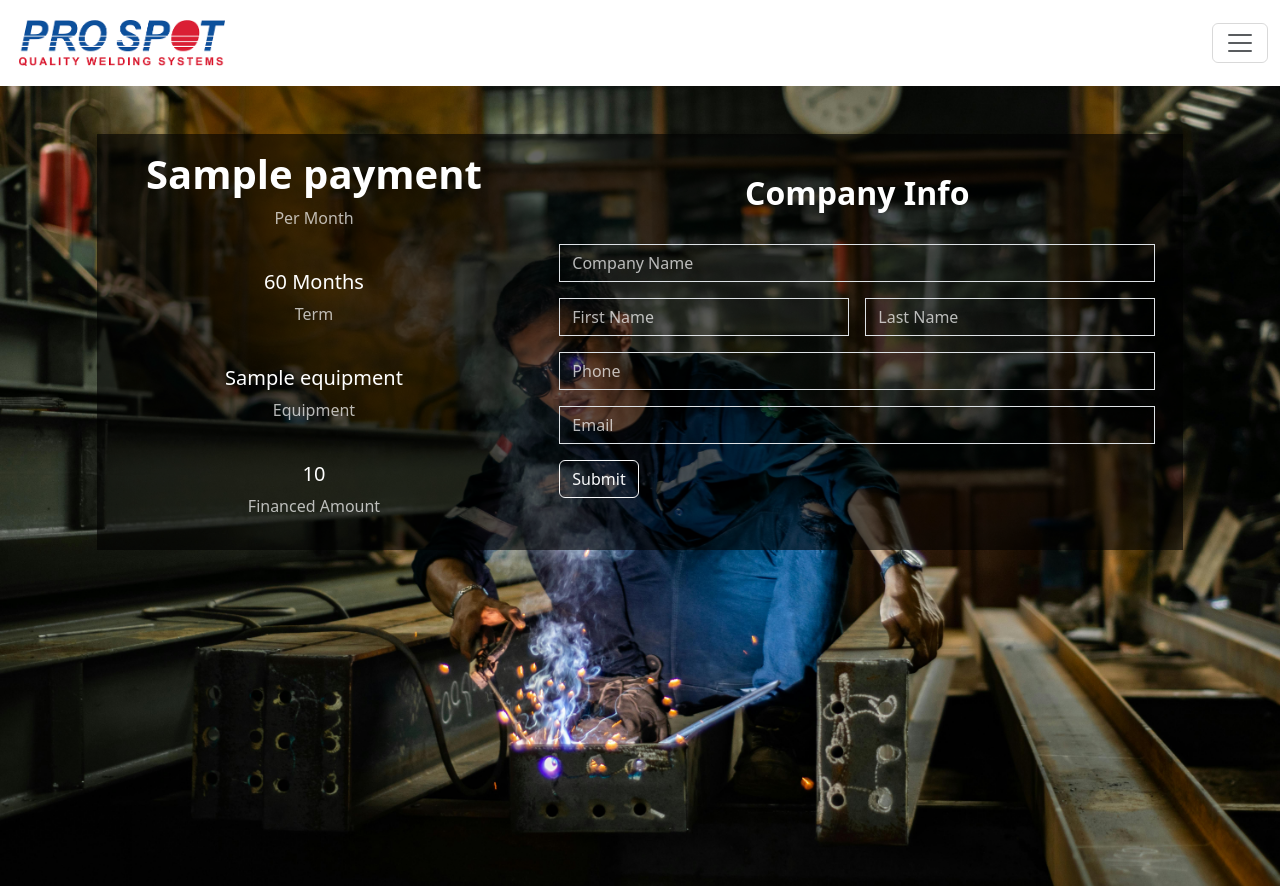
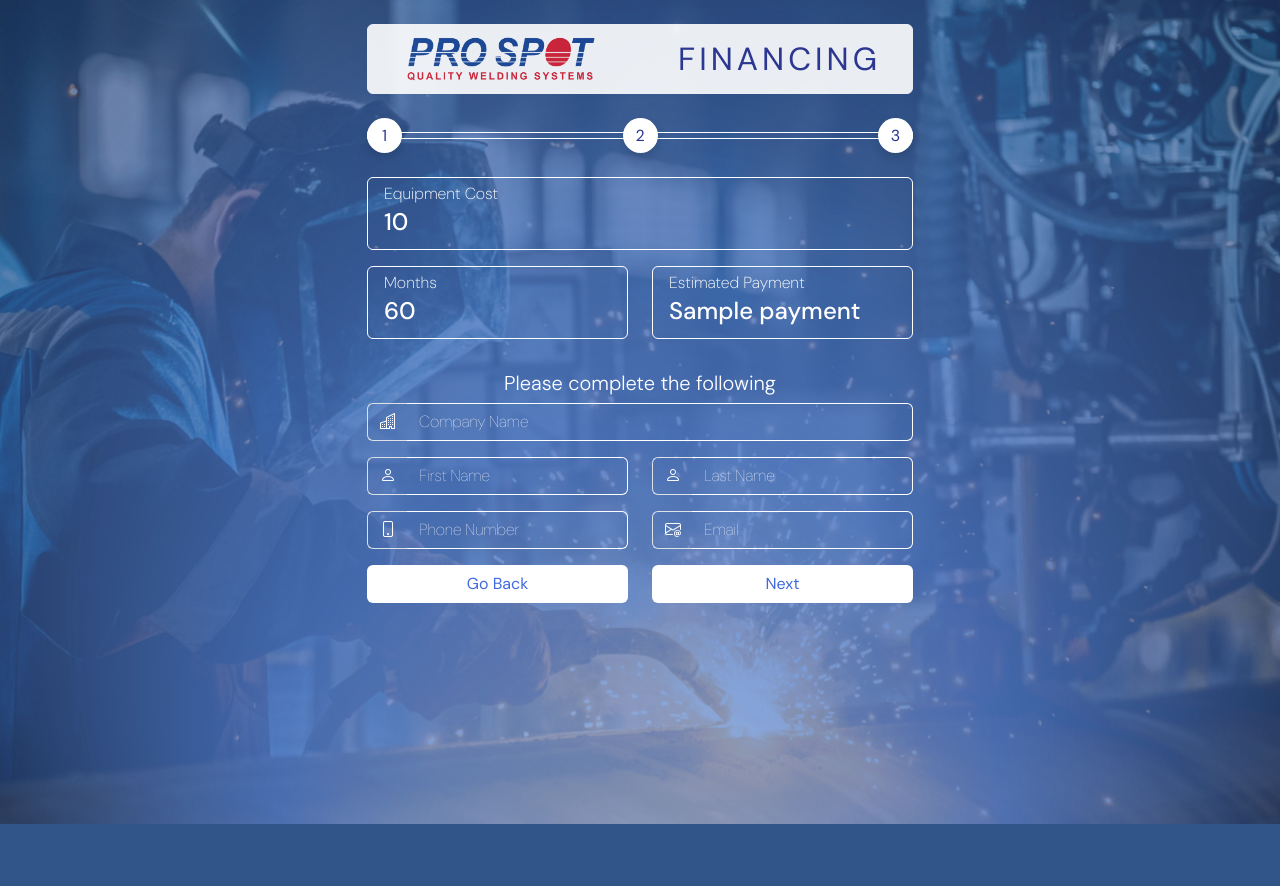
Before and after one commit to sfsportsfan/VendorApp, a Flask app: template templates/prospot.html in a window 1280 px wide. After the commit the page ends 824 px from the top, so only its background shows below. Run offline with Flask 3, Linux system fonts and the light colour scheme; the template is opened without the code that fills it: most values are stand-ins (such as "Sample title", 1, 10 or a date in 2020).

Commit message:
design update

```diff
--- a/main.py
+++ b/main.py
@@ -1,4 +1,4 @@
-from flask import Flask, render_template, request
+from flask import Flask, render_template, request, redirect, url_for
 import requests
 from consumer_details import CONSUMER_KEY, CONSUMER_SECRET, USERNAME, PASSWORD
 from bs4 import BeautifulSoup
@@ -31,49 +31,55 @@ def calculate_monthly_payment(amount, interest_rate=9.25, term=60):
         return amount / term
 
     payment = amount * (monthly_rate * (1 + monthly_rate) ** term) / ((1 + monthly_rate) ** term - 1)
-    formatted_payment = f"${payment:.2f}"
+    formatted_payment = f"${payment:,.0f}"
 
     return formatted_payment
 
 @app.route("/", methods=["GET", "POST"])
 def index():
-    with open('equip_list.csv', 'r') as equip_file:
-        csv_reader = csv.reader(equip_file)
 
-        equip_list = list(csv_reader)
-        print(equip_list)
-
-    return render_template("index.html", equip_list=equip_list)
-
-@app.route("/prospot", methods=["GET", "POST"])
-def prospot_payment():
     amount = None
-    monthly_payment = None
-    equipment = None
+    error = False
+    message = None
 
     if request.method == "POST":
+        cost = request.form.get("cost")
+
         try:
-            equipment = request.form.get("equipment")
-            amount = float(request.form["cost"])  # Fetch cost from form
-            monthly_payment = calculate_monthly_payment(amount)  # Calculate payment
-        except (ValueError, KeyError):  # Handle missing or invalid data
-            amount = None
-            monthly_payment = None
-            equipment = None
+            amount = int(cost)
+        except (ValueError, TypeError):
+            error = True
+            message = "Please enter a valid equipment cost."
+            return render_template("index.html", step=1, error=error, message=message, equip_cost=None)
 
-    return render_template("prospot.html", amount='${:,.2f}'.format(amount), payment=monthly_payment, equipment=equipment)
+        if amount < 5000:
+            error = True
+            message = "Equipment cost must be greater than $5,000"
+            return render_template("index.html", error=error, message=message, equip_cost=None, step=1)
+
+        return redirect (url_for('payment', amount=amount, step=2))
+
+    return render_template("index.html", error=error, message=message, equip_cost=amount,  step=1)
+
+
+
+@app.route("/payment", methods=["GET", "POST"])
+def payment():
+    amount = int(request.args.get("amount"))
+
+    formatted_amount = f"${amount:,.0f}"
+    monthly_payment = calculate_monthly_payment(amount)
+
+    return render_template("prospot.html", step=2, amount=amount, payment=monthly_payment, cost=formatted_amount)
 
 @app.route("/contact", methods=["GET", "POST"])
 def contact():
     if request.method == "POST":
-        print(request.form)
-        company = request.form.get("Company")
-        first_name = request.form.get("FirstName")
-        last_name = request.form.get("LastName")
-        phone = request.form.get("Phone")
-        email = request.form.get("Email")
-
-        equipment = request.form.get("equipment")
+        company = request.form.get("company")
+        first_name = request.form.get("first")
+        last_name = request.form.get("last")
+        phone = request.form.get("phone")
+        email = request.form.get("email")
 
         access_token, error = generate_token()
         print(f"{access_token}")
@@ -93,7 +99,7 @@ def contact():
             "LeadSource": "ProSpot Referral",
         }
 
-        response = requests.post(URL + '/services/data/v62.0/sobjects/Lead/', json=new_lead, headers=headers)
+        response = requests.post(URL + '/services/data/v64.0/sobjects/Lead/', json=new_lead, headers=headers)
         data = response.json()
         print(data)
 
@@ -105,12 +111,12 @@ def contact():
 
         print(app_data)
 
-        app_url = app_data.get("Online_App_URL__c")
+        app_url = app_data.get("AhiSign_App_URL__c")
 
         soup = BeautifulSoup(app_url, 'html.parser')
         url = soup.a['href']
 
-    return render_template("contact.html", first_name=first_name, apply=url, equipment=equipment)
+    return render_template("contact.html", step=3, first_name=first_name, apply=url)
 
 if __name__ == "__main__":
     app.run(debug=True, port=5002)
--- /dev/null
+++ b/static/css/style.css
@@ -0,0 +1,193 @@
+html {
+    margin: 0;
+    padding: 0;
+    font-family: "DM Sans", sans-serif;
+}
+
+h2 {
+    color: white !important;
+    font-weight: 600 !important;
+}
+
+body {
+    background-image: url("/static/images/backgroundps.png");
+    background-repeat: no-repeat;
+    background-attachment: fixed;
+    background-size: cover;
+    background-position: center;
+    min-height: 100vh;
+    margin: 0;
+    font-family: "DM Sans", sans-serif !important;
+    justify-content: center;
+}
+
+.form-control {
+    background-color: transparent !important;
+    border-color: white !important;
+    box-shadow: none !important;
+    color: white !important;
+    border-left: none !important;
+}
+
+.form-control::placeholder {
+    color: white !important;
+    font-weight: 100;
+}
+
+.message {
+    color: white;
+}
+
+.card {
+    background-color: transparent !important;
+    border-color: white !important;
+    color: white !important;
+}
+
+p {
+    font-weight: 200;
+    padding: 0;
+    margin: 0;
+}
+
+.btn-custom:hover {
+    background-color: #4169E1 !important;
+    color: white !important;
+    border-color: #4169E1 !important;
+}
+
+.btn-custom {
+    background-color: white !important;
+    color: #4169E1 !important;
+}
+
+.btn-custom:active {
+    background-color: #4169E1 !important;
+    color: white !important;
+    border-color: #4169E1 !important;
+    transform: scale(0.95);
+}
+
+h5 {
+    color: white !important;
+}
+
+.logo-img {
+    width: 200px;
+    height: auto;
+}
+
+.header-card {
+    background-color: white !important;
+    opacity: 0.9;
+    padding: 5px;
+    border-radius: 50;
+}
+
+.custom-text {
+    color: #2C3594 !important;
+    font-size: 32px;
+    letter-spacing: 4px;
+    font-weight: 400;
+}
+
+.row .steps {
+    display: flex;
+    width: 100%;
+    align-items: center;
+    position: relative;
+    justify-content: space-between;
+}
+
+.steps .circle {
+    display: flex;
+    align-items: center;
+    justify-content: center;
+    height: 35px;
+    width: 35px;
+    color: #2C3594;
+    border-radius: 50%;
+    background-color: white;
+    box-shadow: 0px 4px 10px rgba(0, 0, 0, 0.15);
+}
+
+.steps .circle.active {
+    background-color: white;
+    color: #2C3594;
+    height: 35px;
+    width: 35px;
+    box-shadow: 0px 4px 10px rgba(0, 0, 0, 0.15);
+}
+
+.steps .circle.current {
+    position: relative;
+    z-index: 2;
+    font-size: 24px;
+    height: 50px;
+    width: 50px;
+    font-weight: 700;
+}
+
+
+.steps .circle.current::before {
+    content: "";
+    position: absolute;
+    top: -3px;
+    left: -3px;
+    right: -3px;
+    bottom: -3px;
+    border-radius: 50%;
+    background: conic-gradient(from 0deg, #001f3f, transparent 40%, #001f3f);
+    z-index: -1;
+    animation: rotate-border 2.5s linear infinite;
+}
+
+
+.steps .circle.current::after {
+    content: "";
+    position: absolute;
+    top: 0;
+    left: 0;
+    right: 0;
+    bottom: 0;
+    border-radius: 50%;
+    background-color: white;
+    z-index: -1;
+}
+
+
+
+@keyframes rotate-border {
+    from { transform: rotate(0deg); }
+    to { transform: rotate(360deg); }
+}
+
+
+.steps .progress-bar {
+    position: absolute;
+    height: 7px;
+    width: 100%;
+    background-color: transparent;
+    border: 1px solid white;
+    z-index: -1;
+}
+
+.progress-bar .indicator {
+    position: absolute;
+    height: 100%;
+    width: 100%;
+    background: white;
+    transition: width 0.4s ease;
+    border: 1px solid white !important;
+}
+
+h5 {
+    font-weight: 300 !important;
+    color: white !important;
+}
+
+.input-group-text {
+    background-color: transparent !important;
+    color: white !important;
+    border-right: none !important;
+}
--- /dev/null
+++ b/static/js/script.js
@@ -0,0 +1,35 @@
+// Animation for Progress Bar
+document.addEventListener('DOMContentLoaded', function () {
+    const indicator = document.getElementById('progress-indicator');
+    const targetWidth = indicator.dataset.targetWidth;
+
+    console.log('targetWidth:', targetWidth); // check this in browser console
+
+    // Start at 0%, then transition to the real width shortly after
+    indicator.style.width = '0%';
+
+    setTimeout(() => {
+        indicator.style.width = targetWidth + '%';
+    }, 100); // slight delay so the browser registers the starting state first
+});
+
+
+document.addEventListener('DOMContentLoaded', function () {
+    const loader = document.getElementById('page-loader');
+
+    // Show loader on link clicks
+    document.querySelectorAll('a, button').forEach(el => {
+        el.addEventListener('click', function (e) {
+            // Ignore links that open in new tab or are anchors
+            if (el.target === "_blank" || el.href?.startsWith('#')) return;
+
+            loader?.classList.remove('hidden');
+        });
+    });
+});
+
+window.addEventListener('load', function () {
+    setTimeout(() => {
+    document.getElementById('page-loader')?.classList.add('hidden');
+   }, 500);
+});
--- /dev/null
+++ b/templates/base.html
@@ -0,0 +1,62 @@
+<!DOCTYPE html>
+<html>
+<head>
+    <title>{% block title %}ProSpot Quote{% endblock %}</title>
+    <link rel="stylesheet" href="{{ url_for ('static', filename='css/style.css') }}">
+    <link href="https://cdn.jsdelivr.net/npm/bootstrap@5.3.8/dist/css/bootstrap.min.css" rel="stylesheet" integrity="sha384-sRIl4kxILFvY47J16cr9ZwB07vP4J8+LH7qKQnuqkuIAvNWLzeN8tE5YBujZqJLB" crossorigin="anonymous">
+    <link rel="stylesheet" href="https://cdn.jsdelivr.net/npm/bootstrap-icons@1.13.1/font/bootstrap-icons.min.css">
+    <script src="https://cdn.jsdelivr.net/npm/bootstrap@5.3.8/dist/js/bootstrap.bundle.min.js" integrity="sha384-FKyoEForCGlyvwx9Hj09JcYn3nv7wiPVlz7YYwJrWVcXK/BmnVDxM+D2scQbITxI" crossorigin="anonymous"></script>
+    <link rel="preconnect" href="https://fonts.googleapis.com">
+    <link rel="preconnect" href="https://fonts.gstatic.com" crossorigin>
+    <link href="https://fonts.googleapis.com/css2?family=DM+Sans:ital,opsz,wght@0,9..40,100..1000;1,9..40,100..1000&display=swap" rel="stylesheet">
+    <script src="{{ url_for('static', filename='js/script.js') }}" defer></script>
+    {% block head %}{% endblock %}
+</head>
+
+<body>
+
+<div class="container">
+    <div class="row justify-content-center my-4">
+        <div class="col-6">
+            <div class="card header-card rounded-lg text-center">
+                <div class="row align-items-center">
+                    <div class="col-6">
+                        <img src="{{ url_for('static', filename='images/propspotlogo.png') }}" class="logo-img">
+                    </div>
+                    <div class="col-6 custom-text">
+                        FINANCING
+                    </div>
+                </div>
+            </div>
+        </div>
+    </div>
+    <div class="row justify-content-center my-3">
+        <div class="col-6">
+            <div class="steps">
+                {% for i in range(1, 4) %}
+                    <span class="circle {% if step >= i %}active{% endif %} {% if step == i %}current{% endif %}">
+                        {% if step > i %}
+                            <i class="bi bi-check-circle-fill"></i>
+                        {% else %}
+                            {{ i }}
+                        {% endif %}
+                    </span>
+                {% endfor %}
+                <div class="progress-bar">
+                    <span class="indicator" id="progress-indicator" data-target-width="{{ ((step - 1) / 2) * 100 }}"></span>
+                </div>
+            </div>
+        </div>
+    </div>
+</div>
+{% block content %}
+{% endblock %}
+
+<script>
+
+</script>
+
+{% block scripts %}{% endblock %}
+
+</body>
+</html>
--- a/templates/prospot.html
+++ b/templates/prospot.html
@@ -1,86 +1,89 @@
-{% include "header.html" %}
-{% if amount is not none and payment is not none %}
-<style>
-  .bg-image {
-     background-image: url("{{ url_for ('static', filename='/images/welder.jpg') }}");
-     height: 100vh;
-     background-size: cover;
-    }
+{% extends "base.html" %}
 
-  .form-control {
-    background-color: transparent;
-    color: white !important;
-    border-radius: 0;
-    focus: none;
-    box-shadow: none;
-    }
-
-  .form-control::placeholder {
-     color: white !important;
-     opacity: 0.7 !important;
-    }
-
-  .card {
-    border-radius: 0;
-    border: none;
-    }
-
-</style>
-
-<div class="bg-image">
-    <br>
-    <br>
-     <div class="row">
-      <div class="card col-4 offset-1" style="background-color: rgb(0,0,0, 0.6); color: white; text-align: center;">
-        <div class="card-body">
-              <h1><b>{{ payment }}</b></h1>
-                <p style="opacity: 0.7;">Per Month</p>
-                <br>
-              <h5>60 Months</h5>
-              <p style="opacity: 0.7;">Term</p>
-                <br>
-              <h5>{{ equipment }}</h5>
-              <p style="opacity: 0.7;">Equipment</p>
-                <br>
-              <h5>{{ amount }}</h5>
-              <p style="opacity: 0.7;">Financed Amount</p>
-        </div>
-      </div>
-           <div class="card col-6" style="background-color: rgb(0,0,0, 0.6); color: white;">
-             <div class="card-body">
-                 <br>
-                 <h2 style="color: white; text-align: center; font-weight: bold;">Company Info</h2>
-                 <br>
-                 <form method="POST" action="{{ url_for('contact') }}" style="box-shadow: none;">
-                     <input type="hidden" name="equipment" value="{{ equipment }}">
-                     <div class="input-group mb-3">
-                        <input type="text" class="form-control bg-transparent" id="validationDefault01" name="Company" placeholder="Company Name" style="focus:none; box-shadow: none;" required>
-                     </div>
-                     <div class="row g-3">
-                        <div class="col">
-                             <div class="input-group mb-3">
-                                <input type="text" class="form-control bg-transparent" name="FirstName" id="First Name" placeholder="First Name" style="focus:none; box-shadow: none;" required>
-                             </div>
-                        </div>
-                        <div class="col">
-                             <div class="input-group mb-3">
-                                <input type="text" class="form-control bg-transparent" name="LastName" id="Last Name" placeholder="Last Name" style="focus:none; box-shadow: none;" required>
+{% block content %}
+<div class="container text-center">
+    <div class="row justify-content-center mt-4 mb-3">
+        <div class="col-6">
+            <div class="card px-3 py-1 text-start">
+                <p style="margin-bottom: 2px;">Equipment Cost</p>
+                <h4 style="margin-top: 0px;">{{ cost }}</h4>
             </div>
         </div>
     </div>
+
+    <div class="row justify-content-center mb-3">
+        <div class="col-3">
+            <div class="card px-3 py-1 text-start">
+                <p style="margin-bottom: 2px;">Months</p>
+                <h4 style="margin-top: 0px;">60</h4>
+            </div>
+        </div>
+
+        <div class="col-3">
+            <div class="card px-3 py-1 text-start mb-3">
+                <p style="margin-bottom: 2px;">Estimated Payment</p>
+                <h4 style="margin-top: 0px;">{{ payment }}</h4>
+            </div>
+        </div>
+    </div>
+    <div class="row justify-content-center mt-3">
+            <h5>Please complete the following</h5>
+            <form method="POST" action="{{ url_for ('contact') }}">
+                <div class="row justify-content-center">
+                    <div class="col-6">
                         <div class="input-group mb-3">
-                        <input type="text" class="form-control bg-transparent" name="Phone" id="Phone" placeholder="Phone" style="focus:none; box-shadow: none;" required>
+                            <span class="input-group-text">
+                                <i class="bi bi-buildings"></i>
+                            </span>
+                        <input type="text" class="form-control" name="company" placeholder="Company Name" required>
                         </div>
+                    </div>
+                </div>
+                <div class="row justify-content-center">
+                    <div class="col-3">
                         <div class="input-group mb-3">
-                        <input type="text" class="form-control bg-transparent" name="Email" id="Email" placeholder="Email" style="focus:none; box-shadow: none;" required>
+                            <span class="input-group-text">
+                                <i class="bi bi-person"></i>
+                            </span>
+                            <input type="text" class="form-control" name="first" placeholder="First Name" required>
                         </div>
-                     <div>
-                         <button type="submit" class="btn btn-outline-light">Submit</button>
+                    </div>
+                    <div class="col-3">
+                        <div class="input-group mb-3">
+                            <span class="input-group-text">
+                                <i class="bi bi-person"></i>
+                            </span>
+                            <input type="text" class="form-control" name="last" placeholder="Last Name" required>
+                        </div>
+                    </div>
+                </div>
+                <div class="row justify-content-center">
+                    <div class="col-3">
+                        <div class="input-group mb-3">
+                            <span class="input-group-text">
+                                <i class="bi bi-phone"></i>
+                            </span>
+                            <input type="text" class="form-control" name="phone" placeholder="Phone Number" required>
+                        </div>
+                    </div>
+                    <div class="col-3">
+                        <div class="input-group mb-3">
+                            <span class="input-group-text">
+                                <i class="bi bi-envelope-at"></i>
+                            </span>
+                            <input type="text" class="form-control" name="email" placeholder="Email" required>
+                        </div>
+                    </div>
+                </div>
+                 <div class="row justify-content-center">
+                    <div class="col-3">
+                        <a href="{{ url_for('index') }}" class="btn btn-custom w-100">Go Back</a>
+                    </div>
+                    <div class="col-3">
+                         <button type="submit" class="btn btn-custom w-100">Next</button>
                 </div>
             </form>
     </div>
+</div>
 
-         </div>
-        </div>
-  </div>
-{% endif %}
+{% endblock %}
```
Also changed, not shown: templates/contact.html (+12 -22 lines), templates/index.html (+31 -44 lines), static/images/backgroundps.png (added), static/images/propspotlogo.png (added), static/images/prospotlogo.png (deleted). Lines whose indentation alone changed are shown as unchanged.
